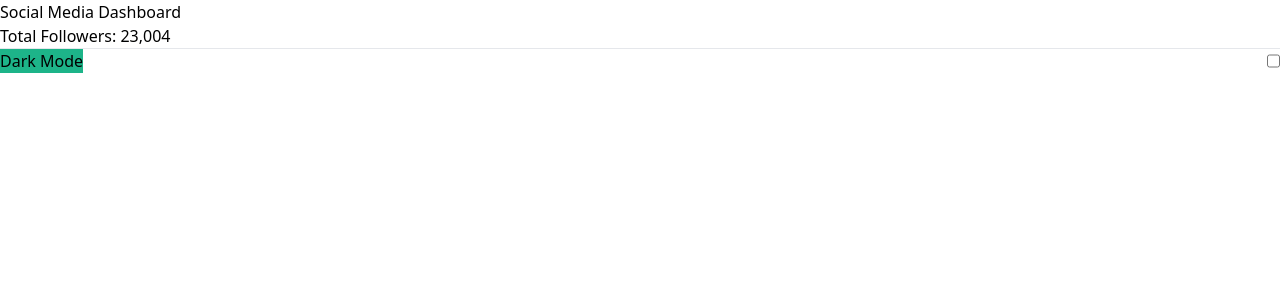
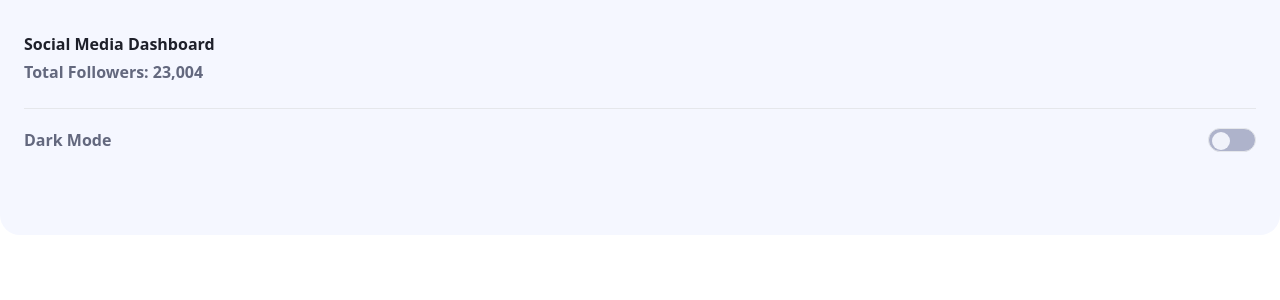
Before and after one commit to Amasias-Rodriguez/Dashboard-challenge, a React (Vite) app: page / in a window 1280 px wide. Shown: the top 300 px of the page. Built offline with nearby package versions, Linux system fonts and the light colour scheme.

Commit message:
Update Header.jsx

```diff
--- a/src/components/Header.jsx
+++ b/src/components/Header.jsx
@@ -1,13 +1,16 @@
 
 export const Header = () => {
     return (
-        <header>
-            <h1>Social Media Dashboard</h1>
-            <p>Total Followers: 23,004</p>
-            <hr />
+        <header className="bg-Very-Pale-Blue h-[235px] rounded-b-[20px] pt-8 px-6">
+            <h1 className="text-Very-Dark-Blue text-2x1 font-bold mb-1">Social Media Dashboard</h1>
+            <p className="text-Dark-Grayish-Blue font-bold mb-6">Total Followers: 23,004</p>
+            <hr className="bg-black mb-[19px]" />
             <div className="flex justify-between">
-                <p className="bg-Lime-Green">Dark Mode</p>
-                <input type="checkbox" />
+                <p className=" text-Dark-Grayish-Blue font-bold">Dark Mode </p>
+                <label htmlFor="darkmode" className="border bg-Toggle w-12 h-6 rounded-full cursor-pointer p-[3px]">
+                    <input id="darkmode" type="checkbox" className="peer sr-only" />
+                    <div className="w-[18px] h-[18px] bg-Light-Grayish-Blue rounded-full peer-checked:translate-x-[24px] transition-all"></div>
+                </label>
             </div>
         </header>
     )
```
